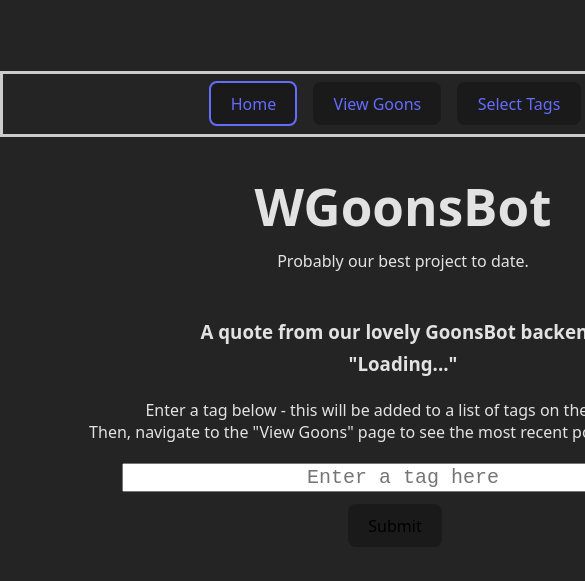
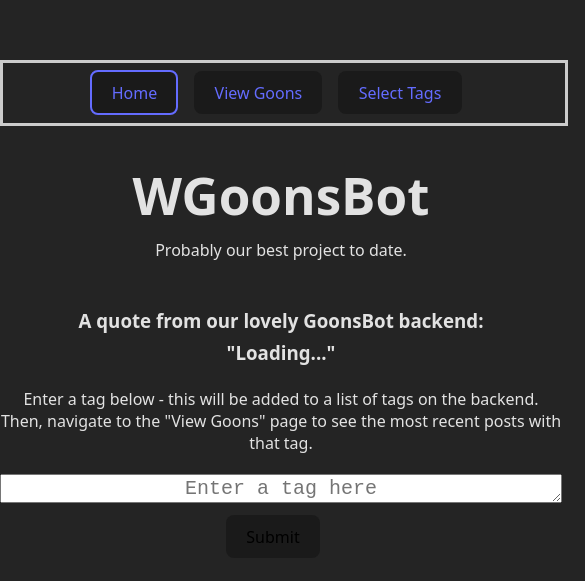
Before and after one commit to cynic04/W-goons-bot, a React (Vite) app in the folder frontend/: page / in a window 390 px wide. Shown: the part 113-694 px from the top of the page, 585 px wide, since content can reach past the window. Built offline with nearby package versions, Linux system fonts and the light colour scheme; no server answers.

Commit message:
Change width to 100% since the previous version breaks on mobile

```diff
--- a/frontend/src/css/NavBar.css
+++ b/frontend/src/css/NavBar.css
@@ -4,7 +4,7 @@
     justify-content: center;
     margin: 0 auto;
     height: 60px;
-    width: 50rem;
+    width: 100%;
     border: 3px solid #ccc;
 }
 
```
